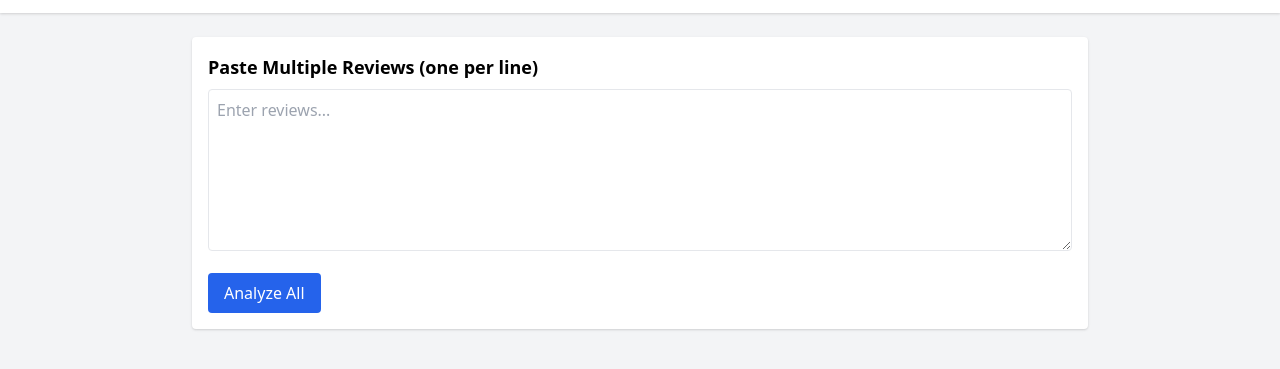
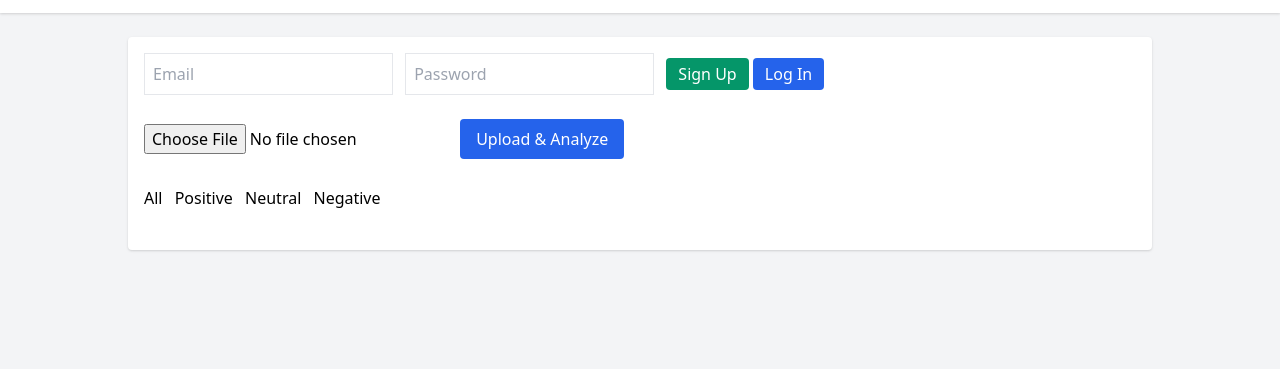
Before and after one commit to khushboop117/reviewiq, a plain HTML site: page index.html in a window 1280 px wide. Shown: the part 59-428 px from the top of the page. Drawn offline with nearby package versions, Linux system fonts and the light colour scheme.

Commit message:
Update index.html

```diff
--- a/index.html
+++ b/index.html
@@ -6,6 +6,9 @@
   <title>ReviewIQ Dashboard</title>
   <link href="https://cdn.jsdelivr.net/npm/tailwindcss@2.2.19/dist/tailwind.min.css" rel="stylesheet">
   <script src="https://cdn.jsdelivr.net/npm/chart.js"></script>
+  <script src="https://cdn.jsdelivr.net/npm/papaparse@5.3.2/papaparse.min.js"></script>
+  <script src="https://www.gstatic.com/firebasejs/9.6.1/firebase-app.js"></script>
+  <script src="https://www.gstatic.com/firebasejs/9.6.1/firebase-auth.js"></script>
 </head>
 <body class="bg-gray-100">
   <header class="flex items-center p-4 bg-white shadow">
@@ -13,15 +16,30 @@
     <h1 class="text-xl font-bold">ReviewIQ Dashboard</h1>
   </header>
 
-  <main class="max-w-4xl mx-auto mt-6 p-4 bg-white rounded shadow">
-    <h2 class="text-lg font-semibold mb-2">Paste Multiple Reviews (one per line)</h2>
-    <textarea id="reviewsInput" class="w-full p-2 border rounded mb-4" rows="6" placeholder="Enter reviews..."></textarea>
-    <button onclick="analyzeReviews()" class="bg-blue-600 text-white px-4 py-2 rounded hover:bg-blue-700">Analyze All</button>
+  <main class="max-w-5xl mx-auto mt-6 p-4 bg-white rounded shadow">
+    <div id="authSection" class="mb-6">
+      <input type="email" id="email" placeholder="Email" class="border p-2 mr-2" />
+      <input type="password" id="password" placeholder="Password" class="border p-2 mr-2" />
+      <button onclick="signup()" class="bg-green-600 text-white px-3 py-1 rounded">Sign Up</button>
+      <button onclick="login()" class="bg-blue-600 text-white px-3 py-1 rounded">Log In</button>
+    </div>
+
+    <input type="file" id="csvUpload" accept=".csv" class="mb-4" />
+    <button onclick="handleCSV()" class="bg-blue-600 text-white px-4 py-2 rounded hover:bg-blue-700">Upload & Analyze</button>
+
+    <div class="mt-4">
+      <button onclick="filterReviews('all')" class="mr-2">All</button>
+      <button onclick="filterReviews('positive')" class="mr-2">Positive</button>
+      <button onclick="filterReviews('neutral')" class="mr-2">Neutral</button>
+      <button onclick="filterReviews('negative')">Negative</button>
+    </div>
 
     <div id="summary" class="mt-6 hidden">
       <h3 class="text-lg font-semibold mb-2">Sentiment Summary</h3>
       <canvas id="sentimentChart" width="400" height="200"></canvas>
     </div>
+
+    <div id="reviewCards" class="grid grid-cols-1 md:grid-cols-2 gap-4 mt-6"></div>
   </main>
 
   <script src="script.js"></script>
```
